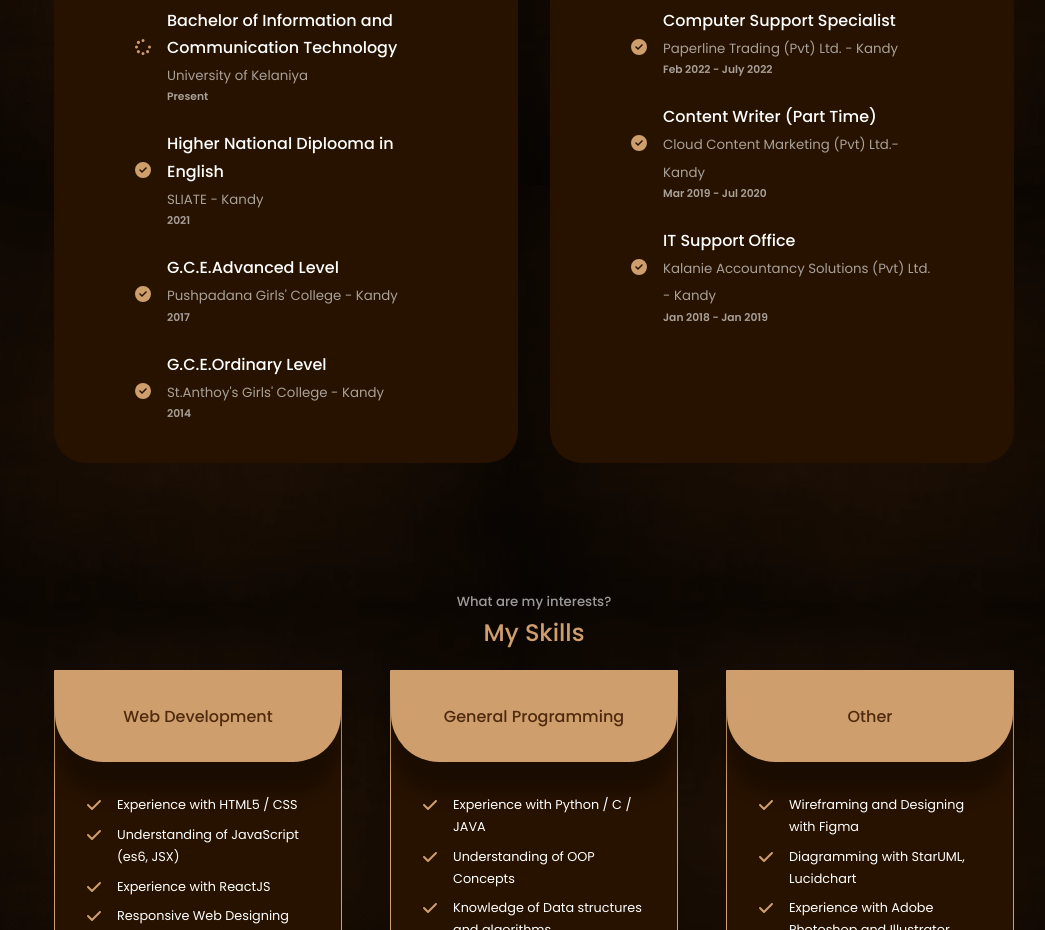
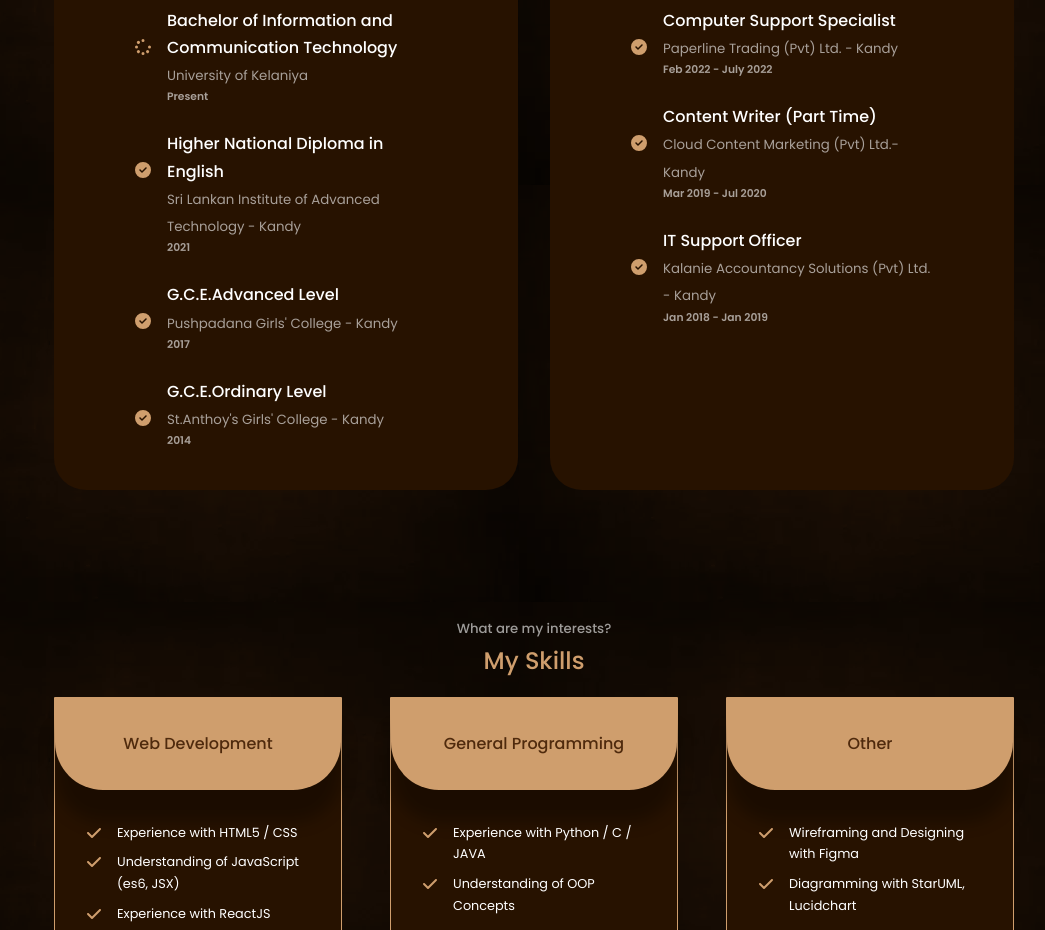
Before and after one commit to HansiKR/HansiPortfolio, a React (Create React App) app: page / in a window 1280 px wide. Shown: the part 1900-2830 px from the top of the page, without its empty margins (106-1151 px from the left). Built offline with nearby package versions, Linux system fonts and the light colour scheme.

Commit message:
fixed content errors in qualifications sections

```diff
--- a/src/components/qualifications/Qualifications.jsx
+++ b/src/components/qualifications/Qualifications.jsx
@@ -25,8 +25,8 @@ const Qualifications = () => {
             <article className="qualifications__details">
               <FontAwesomeIcon icon={faCircleCheck} className="qualifications__details-icon"></FontAwesomeIcon>
               <div>
-                <h4>Higher National Diplooma in English </h4>
-                <small className="text-light">SLIATE - Kandy</small>
+                <h4>Higher National Diploma in English </h4>
+                <small className="text-light">Sri Lankan Institute of Advanced Technology - Kandy</small>
                 <h6 className="text-light">2021</h6>
               </div>
             </article>
@@ -79,7 +79,7 @@ const Qualifications = () => {
             <article className="qualifications__details">
               <FontAwesomeIcon icon={faCircleCheck} className="qualifications__details-icon"></FontAwesomeIcon>
               <div>
-                <h4>IT Support Office</h4>
+                <h4>IT Support Officer</h4>
                 <small className="text-light">
                   Kalanie Accountancy Solutions (Pvt) Ltd. - Kandy
                 </small>
```
